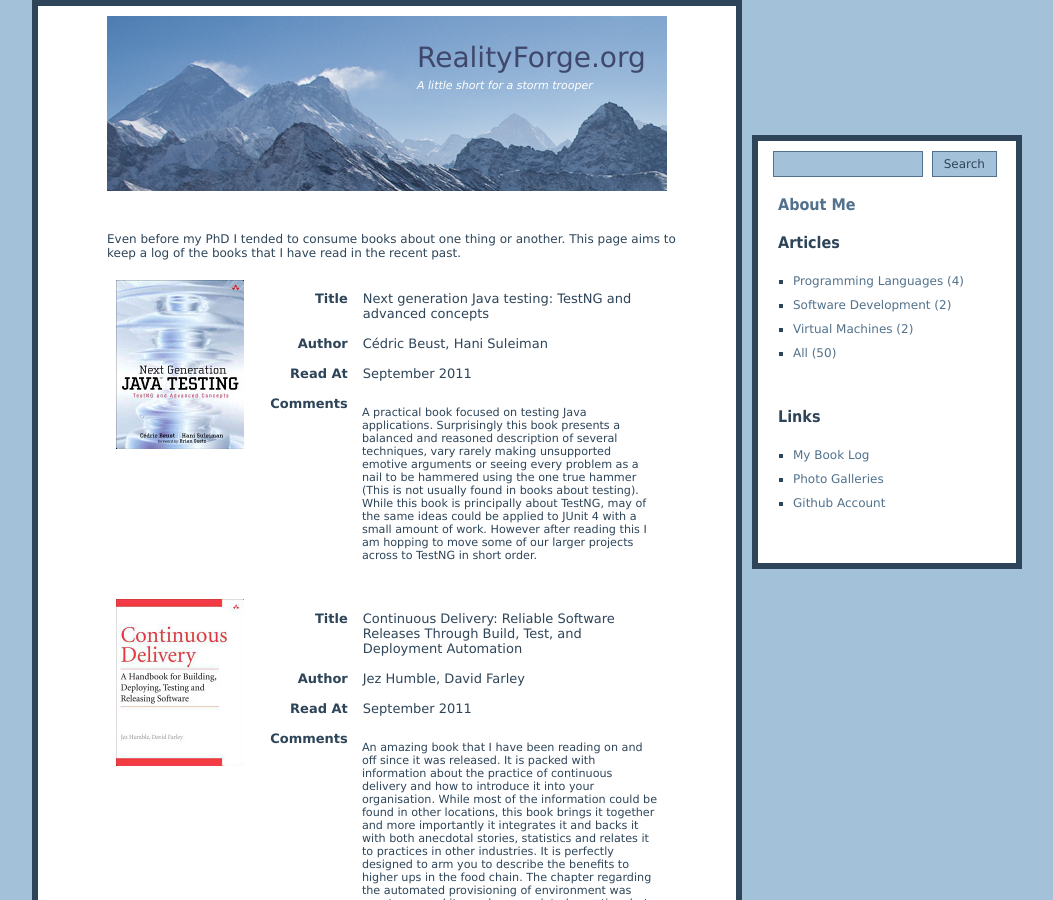
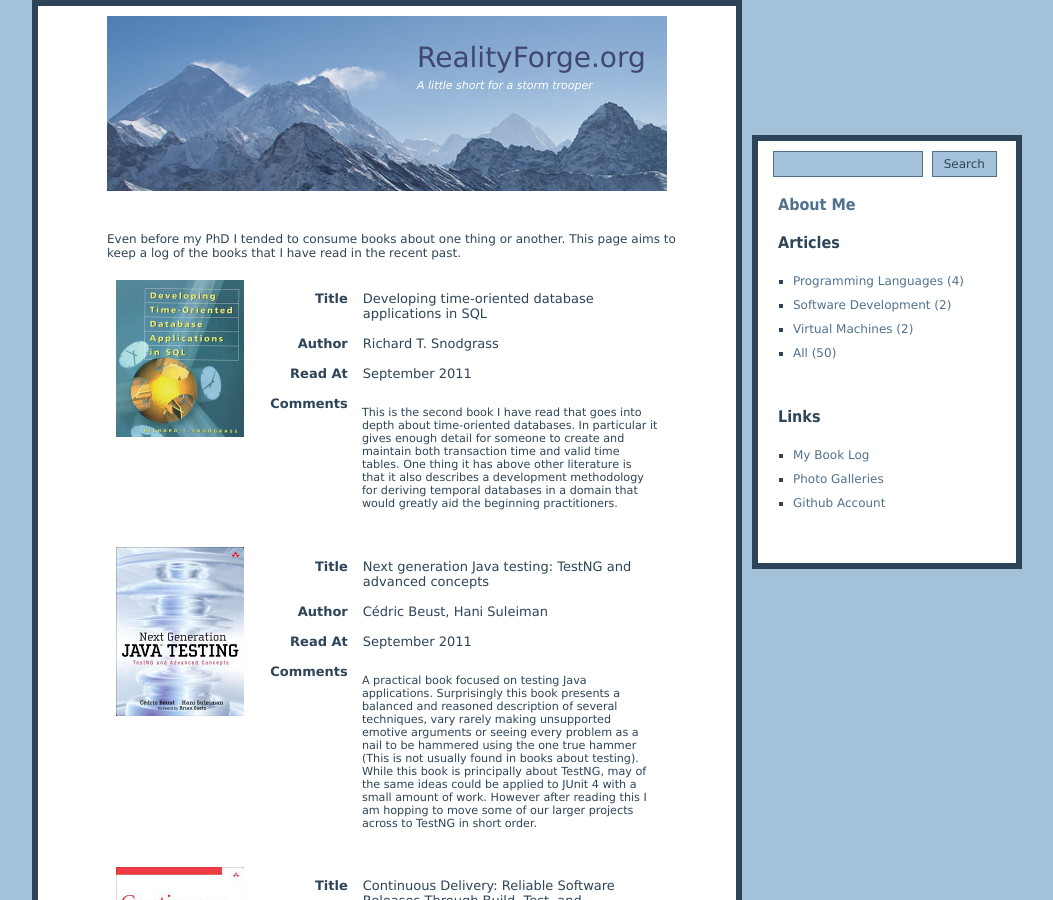
Before and after one commit to realityforge/blog, a Jekyll site: the page built from book/log.html, in a window 1280 px wide and 900 px high. Shown: the whole window, without its empty margins (113-1166 px from the left). Built offline with Jekyll 4.4.1, drawn with Linux system fonts in a browser that asks for light colours; Markdown is read by kramdown in place of the engine named in the settings.

Commit message:
Add in log about developing time oriented databases

```diff
--- a/book/log.html
+++ b/book/log.html
@@ -40,6 +40,40 @@ title: My Book Log
 --></style>
 
 <table class="book-table">
+
+  <tr>
+    <td>
+      <a href="http://books.google.com/books?id=JoBGAAAAYAAJ"><img
+          src="DevelopingTimeOrientedDatabasesInSQL.jpeg"/></a>
+    </td>
+    <td>
+      <table class="review">
+        <tr class="title">
+          <th>Title</th>
+          <td>Developing time-oriented database applications in SQL</td>
+        </tr>
+        <tr class="author">
+          <th>Author</th>
+          <td>Richard T. Snodgrass</td>
+        </tr>
+        <tr class="read-at">
+          <th>Read At</th>
+          <td>September 2011</td>
+        </tr>
+        <tr class="comments">
+          <th>Comments</th>
+          <td>
+            <p>
+              This is the second book I have read that goes into depth about time-oriented databases. In particular it
+              gives enough detail for someone to create and maintain both transaction time and valid time tables. One
+              thing it has above other literature is that it also describes a development methodology for deriving
+              temporal databases in a domain that would greatly aid the beginning practitioners.
+            </p>
+          </td>
+        </tr>
+      </table>
+    </td>
+  </tr>
   <tr>
     <td>
       <a href="http://books.google.com/books?id=bCvcMcLZwV4C"><img
@@ -75,7 +109,7 @@ title: My Book Log
       </table>
     </td>
   </tr>
- <tr>
+  <tr>
     <td>
       <a href="http://books.google.com/books?id=6ADDuzere-YC"><img
           src="ContinuousDelivery.jpeg"/></a>
```
Also changed, not shown: book/DevelopingTimeOrientedDatabasesInSQL.jpeg (added).
